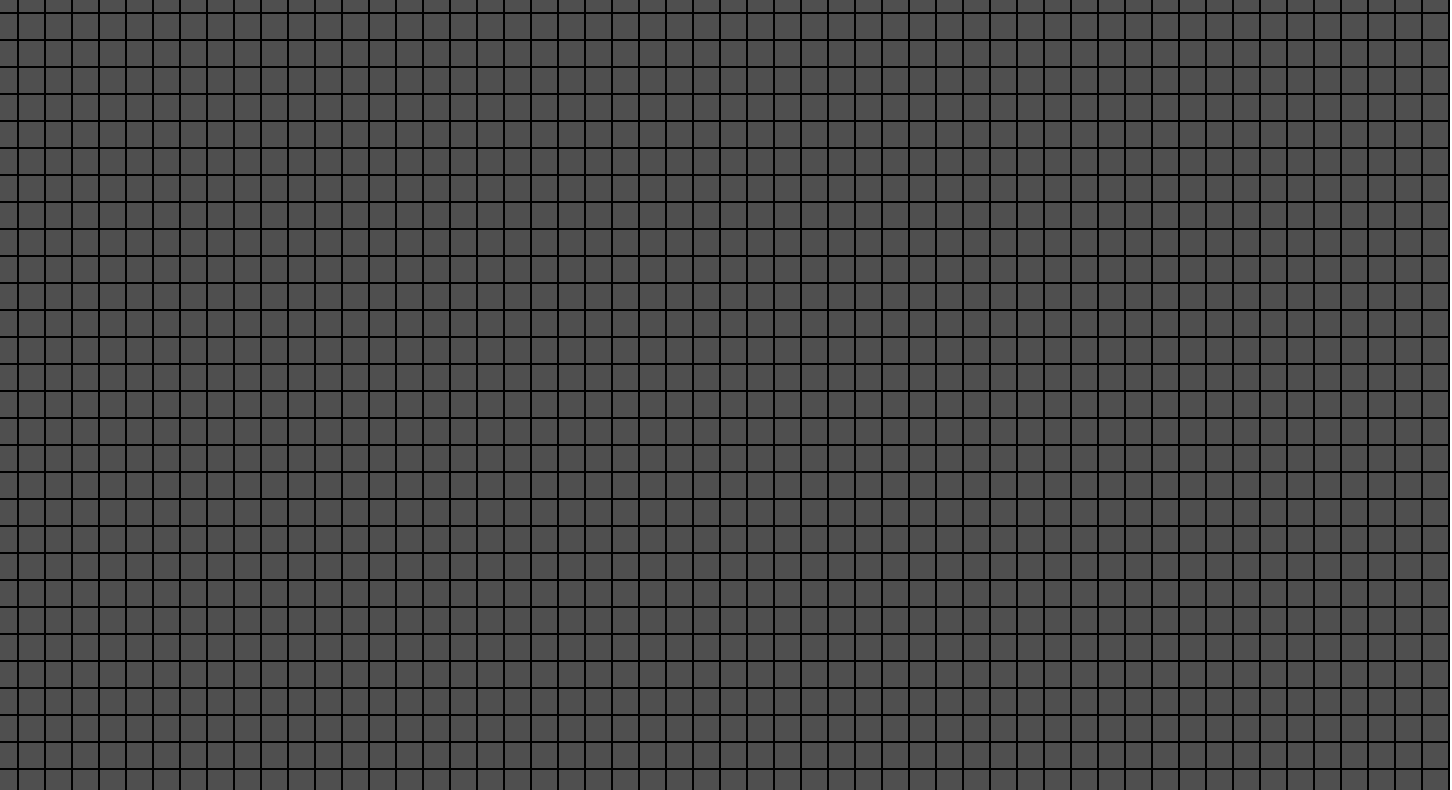
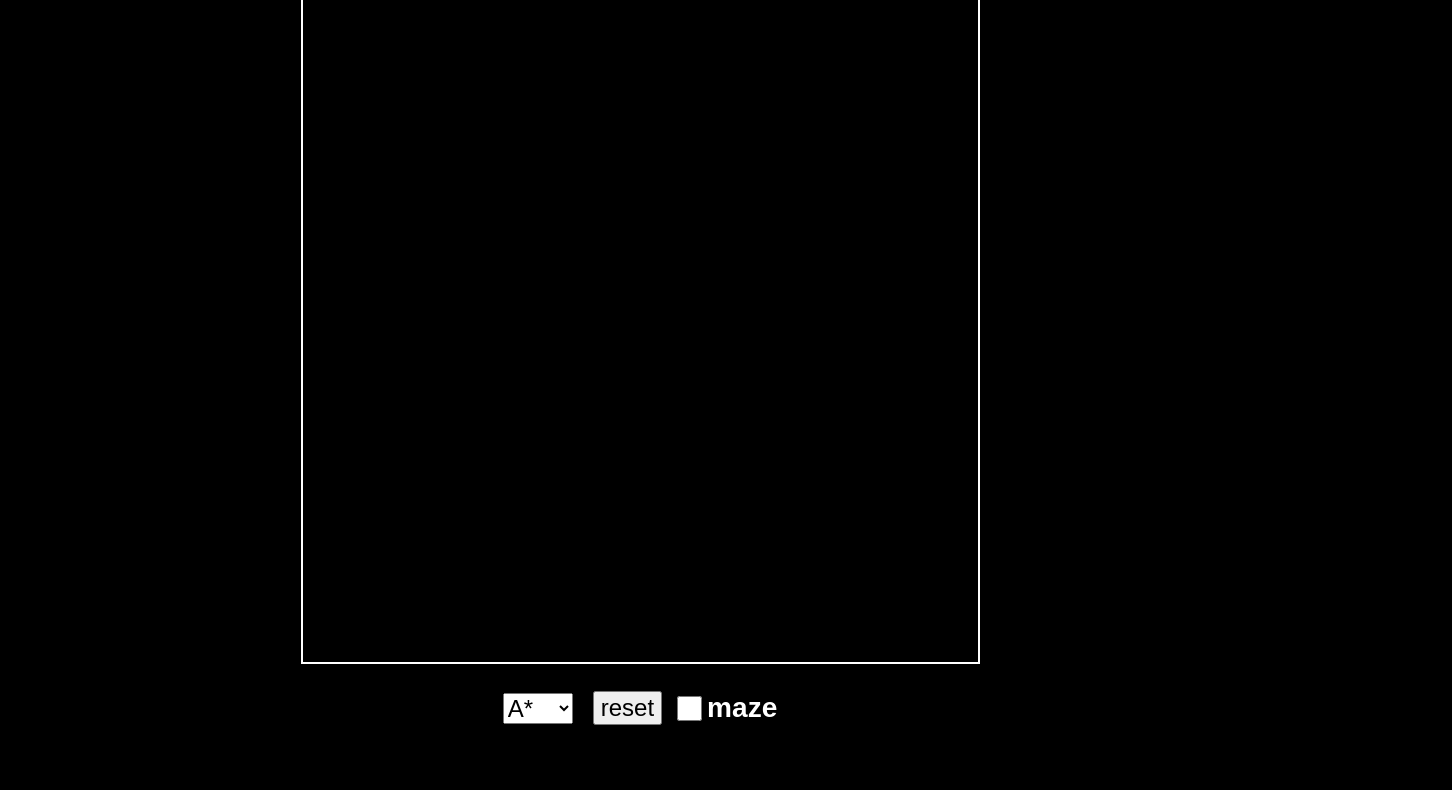
Before and after one commit to N-Harsha/Path-finding-visualizer, a plain HTML site: page index.html in a window 1280 px wide. Shown: the part 68-858 px from the top of the page, 1452 px wide, since content can reach past the window. After the commit the page ends 828 px from the top, so only its background shows below. Drawn offline with Linux system fonts and the light colour scheme.

Commit message:
deploy branch created

```diff
--- a/index.html
+++ b/index.html
@@ -5,7 +5,7 @@
     <meta http-equiv="X-UA-Compatible" content="IE=edge" />
     <meta name="viewport" content="width=device-width, initial-scale=1.0" />
     <title>path finder</title>
-    <link rel="stylesheet" href=" /style.css" />
+    <link rel="stylesheet" href=" ./style.css" />
   </head>
   <body>
     <div id="message">choose a source</div>
@@ -21,6 +21,6 @@
       <input type="checkbox" name="maze" id="Maze" />
       <h3>maze</h3>
     </div>
-    <script type="module" defer src="/src/script.js"></script>
+    <script type="module" defer src="./src/script.js"></script>
   </body>
 </html>
--- a/src/Astar.js
+++ b/src/Astar.js
@@ -1,5 +1,5 @@
-import paint from "/src/paint.js";
-import { PriorityQueue, Node } from "/src/PriorityQueue.js";
+import paint from "./src/paint.js";
+import { PriorityQueue, Node } from "./src/PriorityQueue.js";
 
 let dest = [];
 let row = 1;
--- a/src/bfs.js
+++ b/src/bfs.js
@@ -1,5 +1,5 @@
-import paint from "/src/paint.js";
-import { Queue, Node } from "/src/Queue.js";
+import paint from "./src/paint.js";
+import { Queue, Node } from "./src/Queue.js";
 
 let dest = [];
 let row = 1;
--- a/src/dfs.js
+++ b/src/dfs.js
@@ -1,4 +1,4 @@
-import paint from "/src/paint.js";
+import paint from "./src/paint.js";
 
 let dest = [];
 let src = [];
```
Also changed, not shown: src/script.js (+4 -4 lines).
